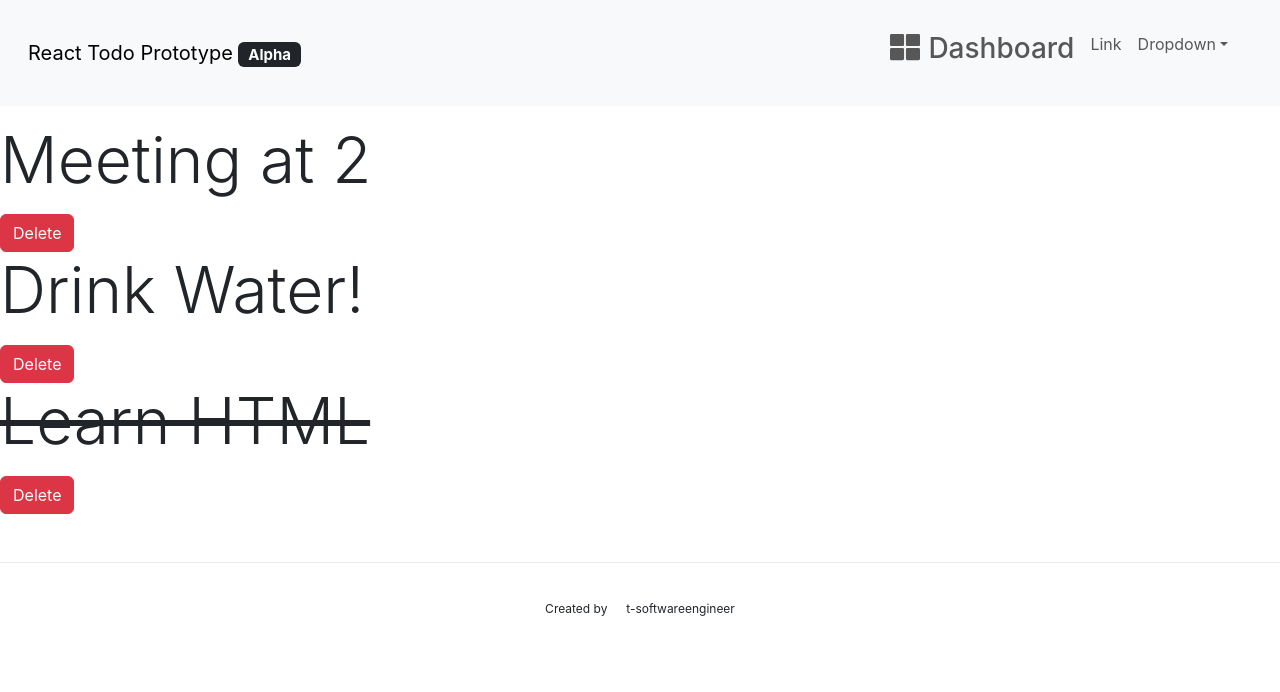
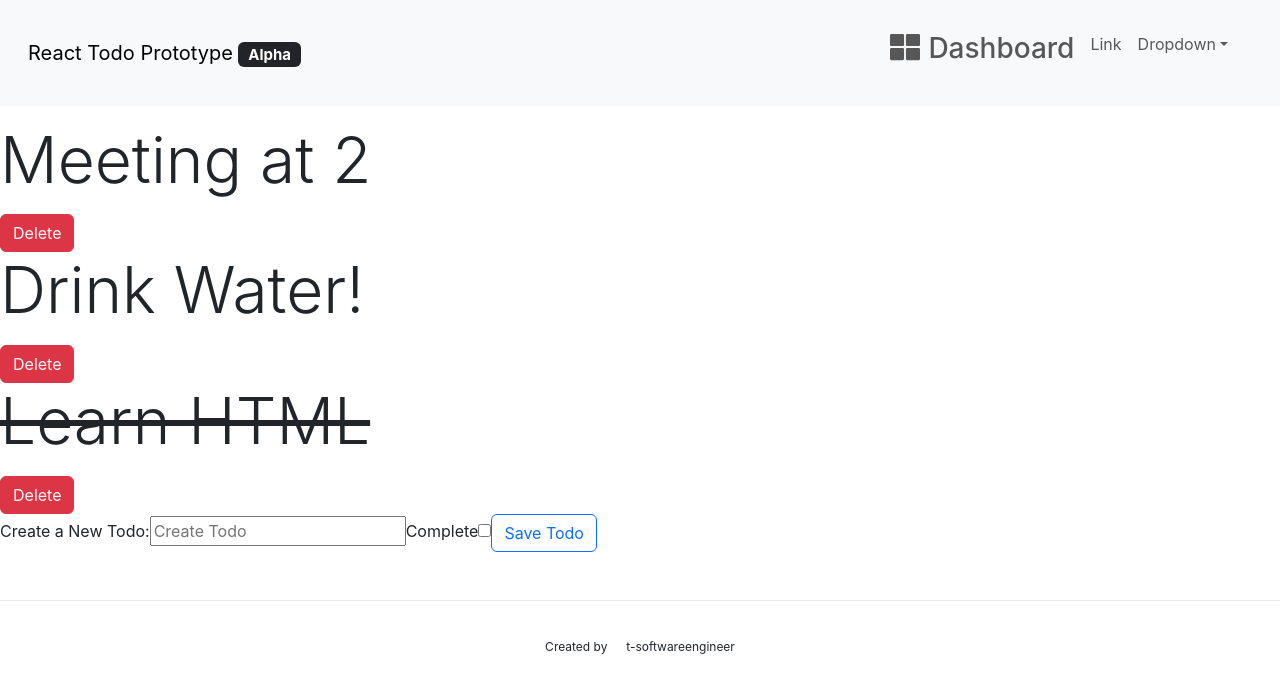
Before and after one commit to t-softwareengineer/react-todo-prototype, a React (Create React App) app: page / in a window 1280 px wide. Shown: the top 692 px of the page. Built offline with nearby package versions, Linux system fonts and the light colour scheme; some icons are missing.

Commit message:
build: create new todo

```diff
--- a/src/App.js
+++ b/src/App.js
@@ -3,6 +3,7 @@ import './App.scss';
 import NavigationBar from './components/NavigationBar';
 import Footer from './components/Footer';
 import TodoList from './components/TodoList';
+import CreateTodo from './components/CreateTodo';
 
 function App() {
   // HARDCODED! - Dummy Data
@@ -48,6 +49,7 @@ function App() {
     <>
       <NavigationBar />
       <TodoList todos={todos} onDelete={deleteTodo} onToggle={toggleCompleted} />
+      <CreateTodo onCreate={createTodo} />
       <Footer />
     </>
   );
--- /dev/null
+++ b/src/components/CreateTodo.js
@@ -0,0 +1,32 @@
+import { useState } from 'react';
+
+const CreateTodo = ({ onCreate }) => {
+  const [text, setText] = useState('');
+  const [completed, setCompleted] = useState(false);
+
+  const onSubmit = (e) => {
+    e.preventDefault();
+
+    if (!text) {
+      alert('Add a Todo. Cannot be EMPTY!!!');
+      return;
+    }
+
+    onCreate({ text, completed });
+
+    setText('');
+    setCompleted(false);
+  }
+
+  return (
+    <form onSubmit={onSubmit}>
+      <label>Create a New Todo:</label>
+      <input type="text" placeholder="Create Todo" value={text} onChange={(e) => setText(e.target.value)} />
+      <label>Complete</label>
+      <input type="checkbox" checked={completed} value={completed} onChange={(e) => setCompleted(e.currentTarget.checked)}/>
+      <input type="submit" value="Save Todo" className="btn btn-outline-primary" />
+    </form>
+  );
+}
+
+export default CreateTodo;
```
